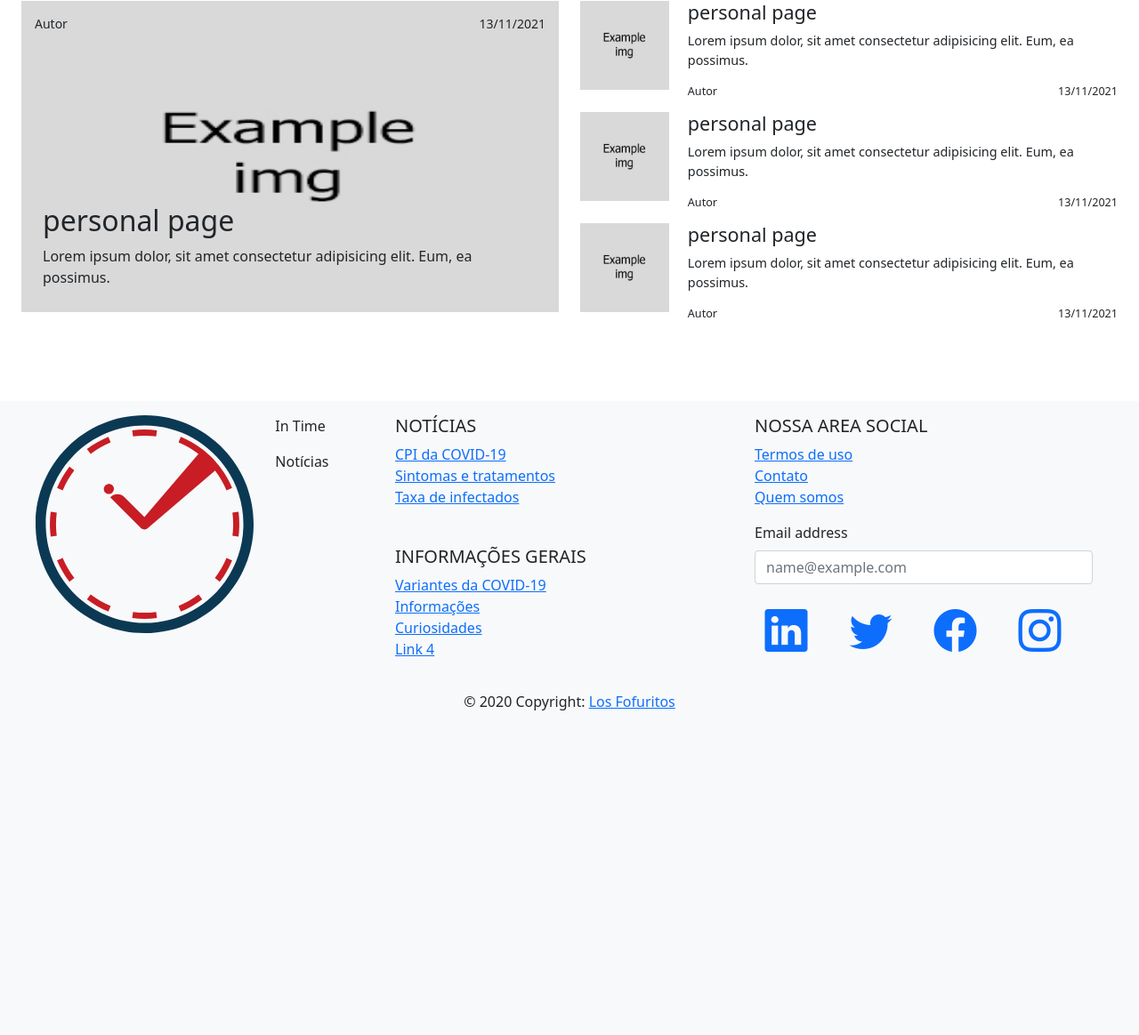
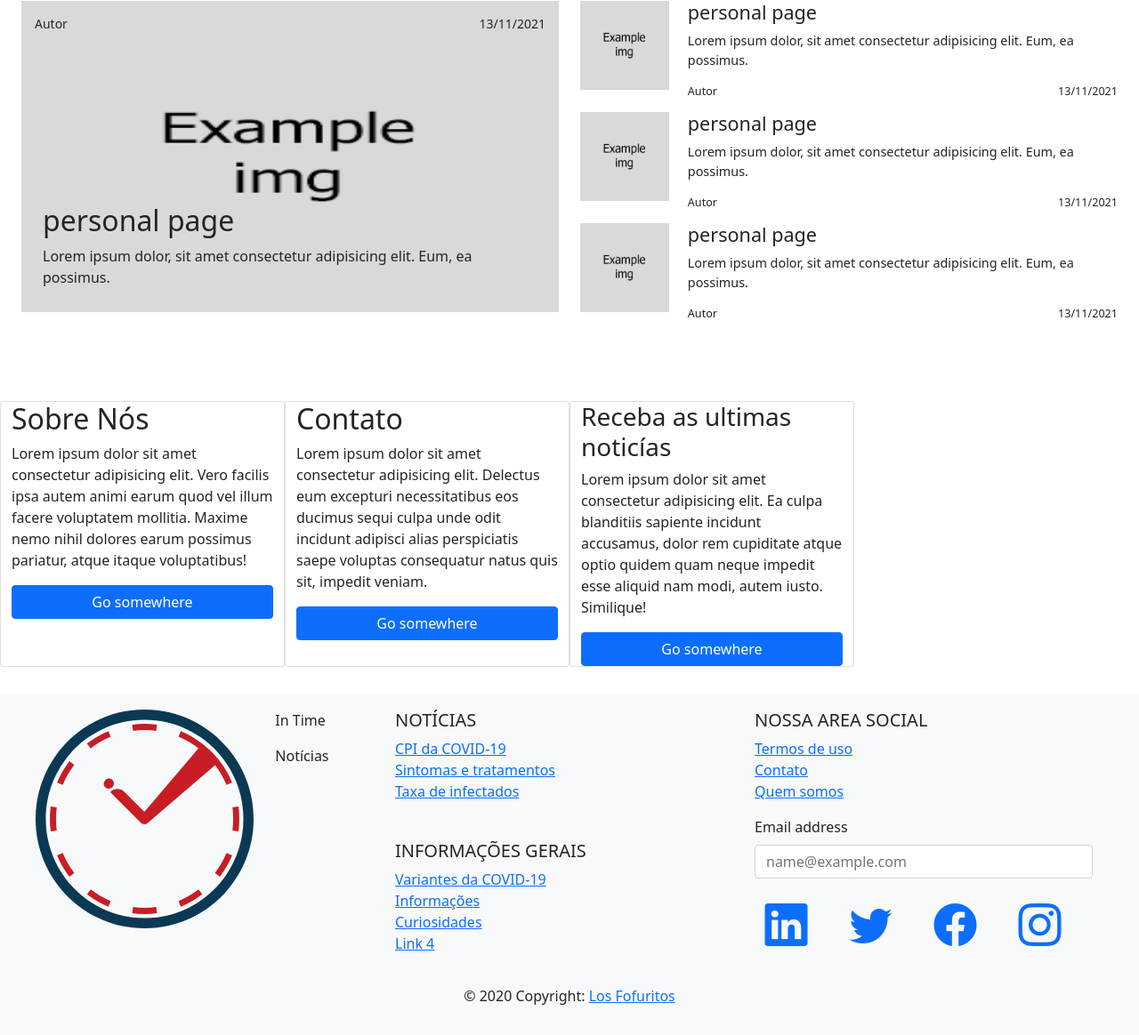
Before and after one commit to joaoGarcia-webDev/InTimeNews, a PHP site: page / in a window 1280 px wide. Shown: the part 931-2095 px from the top of the page at 89% size. Before the commit the page ends 1730 px from the top, so only its background shows below. Run offline with PHP 8.4, Linux system fonts and the light colour scheme; some libraries are stand-ins or nearby versions.

Commit message:
Ending home page, update os last cards

```diff
--- a/index.php
+++ b/index.php
@@ -96,6 +96,8 @@
         <!-- article-news
         ================ -->
 
+        <!-- ================
+        personal-pages -->
         <section class="pages-content mx-auto row">
             <h1>Informações Gerais</h1>
             <div class="col-12 col-lg-6">
@@ -138,7 +140,26 @@
                 </div>
             </div>
         </section>
+        <!-- personal-pages
+        ================ -->
 
+        <section class="cards-content row">
+            <div class="card col-sm-12 col-md-6 col-lg-3">
+                <h2>Sobre Nós</h2>
+                <p>Lorem ipsum dolor sit amet consectetur adipisicing elit. Vero facilis ipsa autem animi earum quod vel illum facere voluptatem mollitia. Maxime nemo nihil dolores earum possimus pariatur, atque itaque voluptatibus!</p>
+                <a href="#" class="btn btn-primary">Go somewhere</a>
+            </div>
+            <div class="card col-sm-12 col-md-6 col-lg-3">
+                <h2>Contato</h2>
+                <p>Lorem ipsum dolor sit amet consectetur adipisicing elit. Delectus eum excepturi necessitatibus eos ducimus sequi culpa unde odit incidunt adipisci alias perspiciatis saepe voluptas consequatur natus quis sit, impedit veniam.</p>
+                <a href="#" class="btn btn-primary">Go somewhere</a>
+            </div>
+            <div class="card col-sm-12 col-lg-3">
+                <h3>Receba as ultimas noticías</h3>
+                <p>Lorem ipsum dolor sit amet consectetur adipisicing elit. Ea culpa blanditiis sapiente incidunt accusamus, dolor rem cupiditate atque optio quidem quam neque impedit esse aliquid nam modi, autem iusto. Similique!</p>
+                <a href="#" class="btn btn-primary">Go somewhere</a>
+            </div>
+        </section>
     </main>
 
 
```
